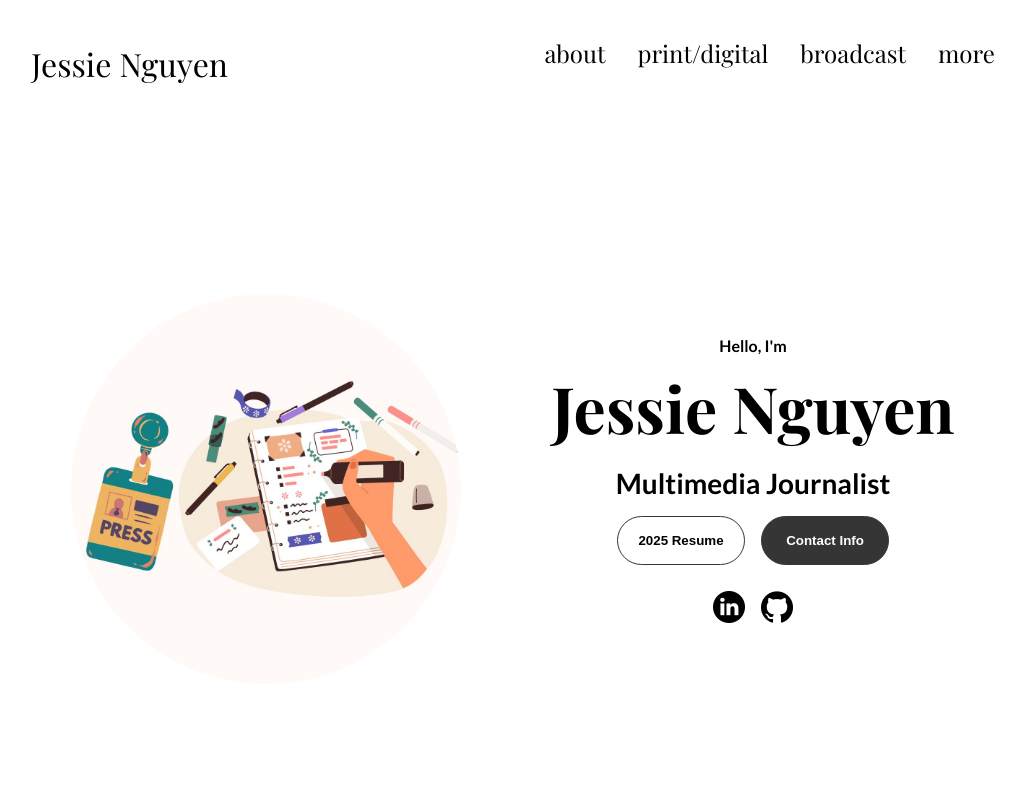
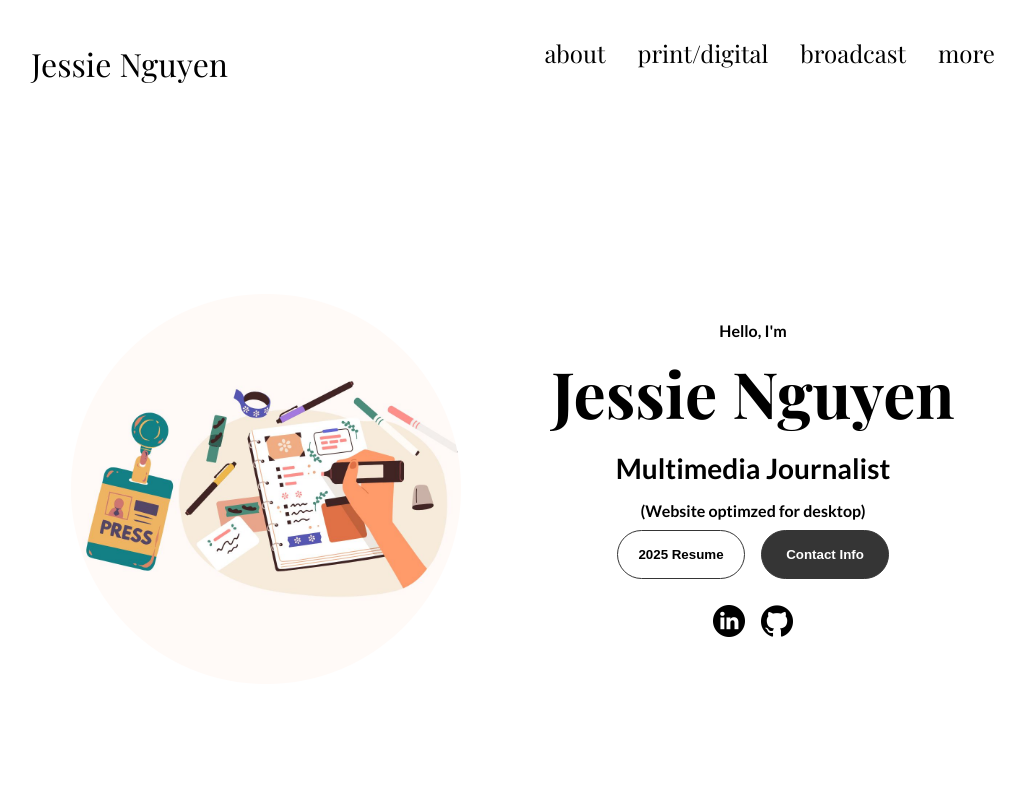
Before and after one commit to jessie-nguyen/medill-portfolio, a plain HTML site: page index.html in a window 1280 px wide. Shown: the top 800 px of the page, without its empty margins (127-1152 px from the left). Drawn offline with nearby package versions, Linux system fonts and the light colour scheme; a web font is replaced by a local one.

Commit message:
Update index.html

```diff
--- a/index.html
+++ b/index.html
@@ -28,6 +28,7 @@
             <p class="section__text_p1">Hello, I'm</p>
             <h1 class="title">Jessie Nguyen</h1>
             <p class="section__text_p2">Multimedia Journalist</p>
+            <p>(Website optimzed for desktop)</p>
             <div class="btn-container">
                 <button
                 class="btn btn-color-2"
```
